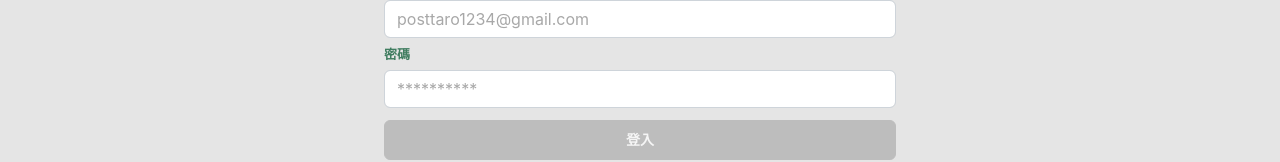
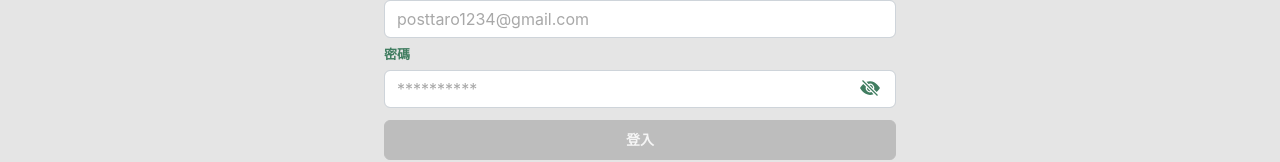
Before and after one commit to yachen168/Healthy-Eating, a Vue app: page /login in a window 1280 px wide. Shown: the part 216-378 px from the top of the page. Built offline with nearby package versions, Linux system fonts and the light colour scheme.

Commit message:
feate commonInput新增密碼眼睛

```diff
--- a/src/components/common/commonInput.vue
+++ b/src/components/common/commonInput.vue
@@ -1,18 +1,36 @@
 <template>
   <div>
     <label :for="inputId" class="label-title">{{ title }}</label>
+    <div class="input-area">
       <b-form-input
         :id="inputId"
         :placeholder="placeholder"
         class="form-input"
+        :type="type"
         @input="$emit('update:input', $event)"
       ></b-form-input>
+      <button
+        v-if="isShowEye"
+        class="show-password"
+        :class="{ 'check-password': isShowEye }"
+        :v-bind="$attrs"
+        @click="isSlash = !isSlash"
+      >
+        <b-icon v-if="isSlash" icon="eye-slash-fill"></b-icon>
+        <b-icon v-else icon="eye-fill"></b-icon>
+      </button>
+    </div>
   </div>
 </template>
 
 <script>
 export default {
   name: "commonInput",
+  data() {
+    return {
+      isSlash: true
+    };
+  },
   props: {
     inputId: {
       type: String,
@@ -25,6 +43,14 @@ export default {
     placeholder: {
       type: String,
       required: true
+    },
+    type: {
+      type: String,
+      required: true
+    },
+    isShowEye: {
+      type: Boolean,
+      default: false
     }
   }
 };
@@ -49,4 +75,29 @@ export default {
 ::placeholder {
   color: #a8a8a8;
 }
+
+.input-area {
+  position: relative;
+}
+
+.show-password {
+  display: none;
+  color: #407d60;
+  font-size: 20px;
+  position: absolute;
+  top: 5px;
+  right: 10px;
+  bottom: 5px;
+  margin: auto;
+  background-color: white;
+  border: 0;
+  outline: none;
+  & svg {
+    vertical-align: baseline;
+  }
+}
+
+.check-password {
+  display: block;
+}
 </style>
--- a/src/views/Login.vue
+++ b/src/views/Login.vue
@@ -6,6 +6,7 @@
       <commonInput
         inputId="account"
         title="帳號(電子信箱)"
+        type="email"
         placeholder="posttaro1234@gmail.com"
         @update:input="login = { ...login, email: $event }"
       ></commonInput>
@@ -13,6 +14,8 @@
         inputId="password"
         title="密碼"
         placeholder="**********"
+        type="password"
+        :isShowEye="true"
         @update:input="login = { ...login, password: $event }"
       ></commonInput>
       <commonButton
```
Also changed, not shown: src/plugins/bootstrap.js (+8 -1 lines). Lines whose indentation alone changed are shown as unchanged.
